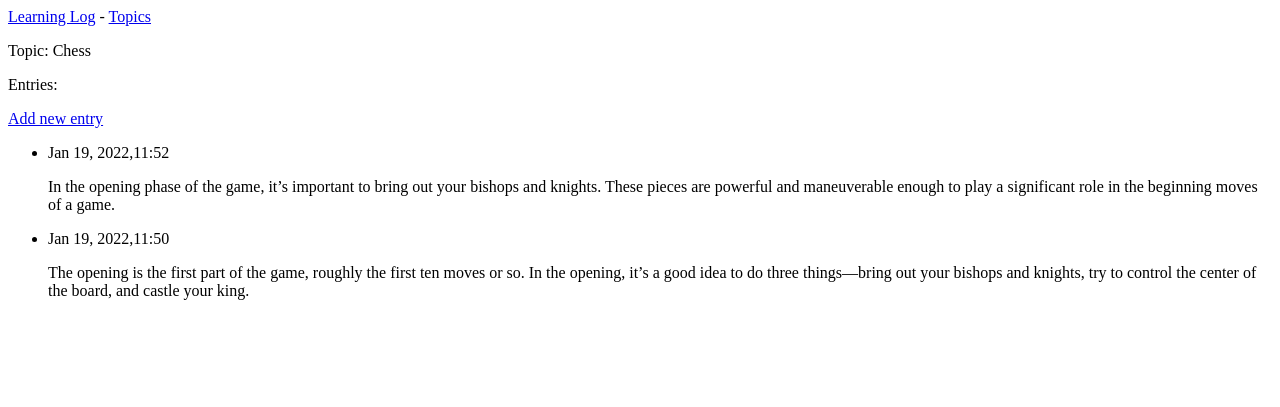
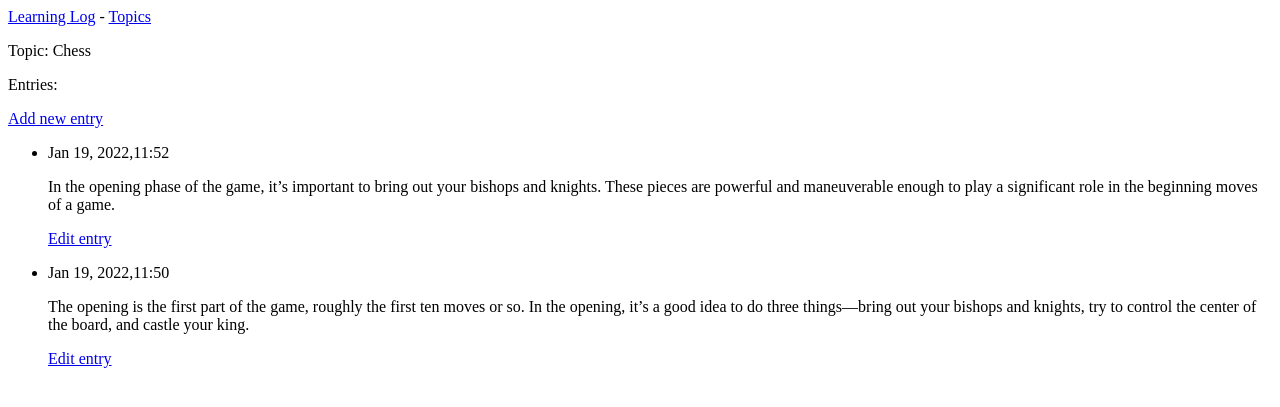
Before and after one commit to Esfekia/learning_log, a Django app: page /topics/1/ in a window 1280 px wide. Shown: the top 407 px of the page. Run offline with Django 4.2, Linux system fonts and the light colour scheme; data comes from the database, SQL or seed files in the repository.

Commit message:
Added a edit functionality to the learning log, now each entry can be edited under individual topics.

```diff
--- a/learning_logs/templates/learning_logs/topic.html
+++ b/learning_logs/templates/learning_logs/topic.html
@@ -15,6 +15,9 @@
 	<li>
 		<p>{{ entry.date_added|date:'M d, Y,H:i'}}</p>
 		<p>{{ entry.text|linebreaks}}</p>
+		<p>
+			<a href="{% url 'learning_logs:edit_entry' entry.id %}">Edit entry</a>
+		</p>
 	</li>
 
 	{% empty %}
--- a/learning_logs/urls.py
+++ b/learning_logs/urls.py
@@ -15,4 +15,6 @@ urlpatterns = [
     path('new_topic/', views.new_topic, name='new_topic'),
     # Page for adding a new entry.
     path('new_entry/<int:topic_id>/', views.new_entry, name='new_entry'),
+    # Page for editing an entry.
+    path('edit_entry/<int:entry_id>/', views.edit_entry, name='edit_entry'),
 ]
--- a/learning_logs/views.py
+++ b/learning_logs/views.py
@@ -1,6 +1,6 @@
 from django.shortcuts import render, redirect
 
-from .models import Topic
+from .models import Topic, Entry
 from .forms import TopicForm, EntryForm
 
 # Create your views here.
@@ -62,3 +62,22 @@ def new_entry(request, topic_id):
 # Display a blank or invalid form.
     context = {'topic': topic, 'form': form}
     return render(request, 'learning_logs/new_entry.html', context)
+
+
+def edit_entry(request, entry_id):
+    """Edit an existing entry."""
+    entry = Entry.objects.get(id=entry_id)
+    topic = entry.topic
+
+    if request.method != 'POST':
+        # Initial request; pre-filled form with the current entry.
+        form = EntryForm(instance=entry)
+    else:
+        # POST data submitted; process data.
+        form = EntryForm(instance=entry, data=request.POST)
+        if form.is_valid():
+            form.save()
+            return redirect('learning_logs:topic', topic_id=topic.id)
+
+    context = {'entry': entry, 'topic': topic, 'form': form}
+    return render(request, 'learning_logs/edit_entry.html', context)
```
Also changed, not shown: learning_logs/templates/learning_logs/edit_entry.html (added, +15 -0 lines), db.sqlite3.
